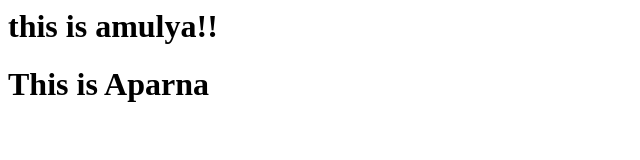
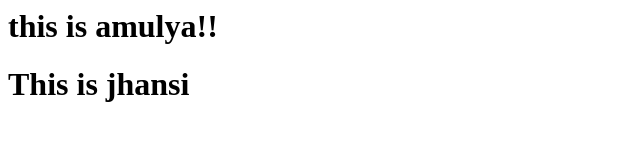
Before and after one commit to veeramani-5/my-first-repo, a plain HTML site: page about.html in a window 1280 px wide. Shown: the full height of the page, 0-640 px from the left. Drawn offline with Linux system fonts and the light colour scheme.

Commit message:
Updated about.html

```diff
--- a/about.html
+++ b/about.html
@@ -1,4 +1,4 @@
 <body>
 <h1>this is amulya!!</h1>
-<h1>This is Aparna</h1>
+<h1>This is jhansi</h1>
 <body>
```
